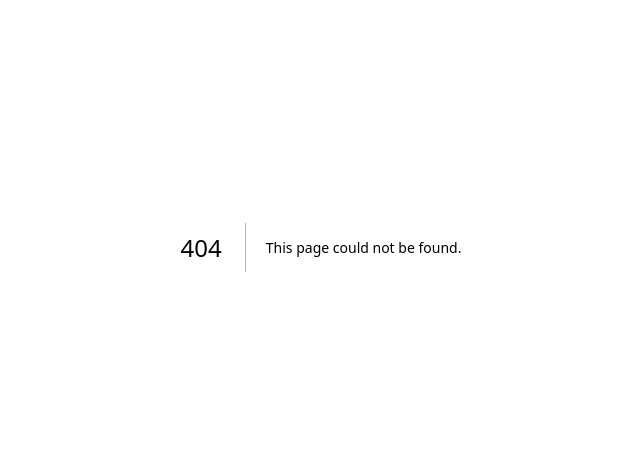
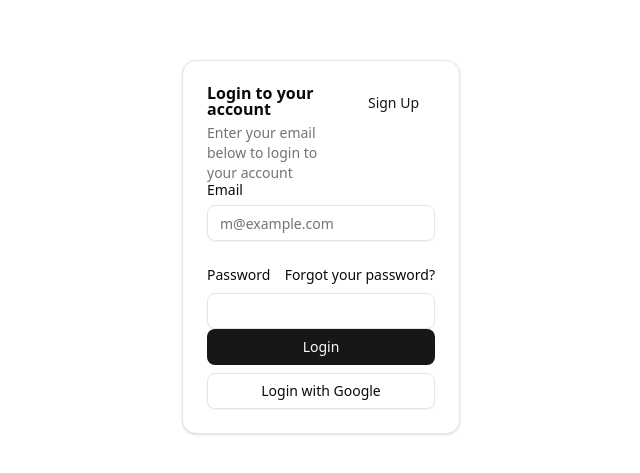
Before and after one commit to wjamesdevera/kids-church-attendance, a Next.js app: page /login in a window 1280 px wide. Before the commit this address had no page. Shown: the part 153-626 px from the top of the page, without its empty margins (319-959 px from the left). Built offline with nearby package versions, Linux system fonts and the light colour scheme; no server answers.

Commit message:
login page

```diff
--- /dev/null
+++ b/app/(auth)/login/page.tsx
@@ -0,0 +1,11 @@
+import LoginForm from "@/components/auth/login-form"
+
+const Page = () => {
+  return (
+    <div>
+        <LoginForm/>
+    </div>
+  )
+}
+
+export default Page
```
